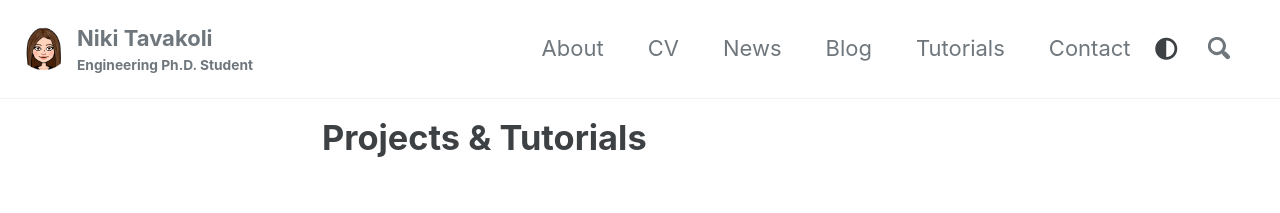
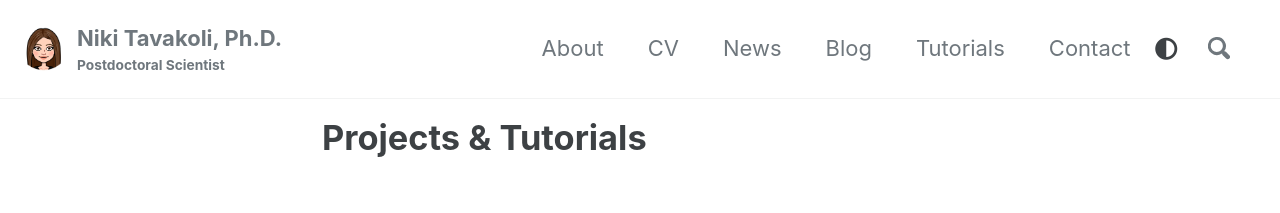
Before and after one commit to nikitavakoli/nikitavakoli.github.io, a Jekyll site: the page built from _pages/projects.md, in a window 1280 px wide. Shown: the top 213 px of the page. Built offline with Jekyll 4.4.1, drawn with Linux system fonts in a browser that asks for light colours; cached includes are drawn as plain includes; nearby versions of some CDN libraries.

Commit message:
Update _config.yml
updated config.yml file

```diff
--- a/_config.yml
+++ b/_config.yml
@@ -17,9 +17,9 @@
 
 # Site Settings
 locale                   : "en-US"
-title                    : "Niki Tavakoli"
+title                    : "Niki Tavakoli, Ph.D."
 title_separator          : "-"
-subtitle                 : "Engineering Ph.D. Student"
+subtitle                 : "Postdoctoral Scientist"
 name                     : "<b>Niki Tavakoli</b>"
 description              : "My Portfolio"
 url                      : # the base hostname & protocol for your site e.g. "https://mmistakes.github.io"
@@ -97,9 +97,9 @@
   #name             : "Niki Tavakoli"
   #bio              : "Engineer in the making, inspired researcher, and motivated scientist."
   location         : "Los Angeles, CA"
-  avatar           : "/images/beach_pic.jpg"
-  bio              : "Grad student, motivated researcher, inspired scientist."
-  email            : "nikitava@usc.edu"
+  avatar           : ""
+  bio              : ""
+  email            : "ntava96@gmail.com"
   links:
     - label: "Website"
       icon: "fas fa-fw fa-link"
@@ -113,12 +113,7 @@
     - label: "GitHub"
       icon: "fab fa-fw fa-github"
       url: "https://github.com/nikitavakoli"
-    - label: "Facebook"
-      icon: "fab fa-fw fa-facebook-square"
-      # url: "https://www.facebook.com/nikitavak0li"
-    - label: "Instagram"
-      icon: "fab fa-fw fa-instagram"
-      # url: "https://www.instagram.com/niki_tavakoli/"
+
 
 # Site Footer
 footer:
```
